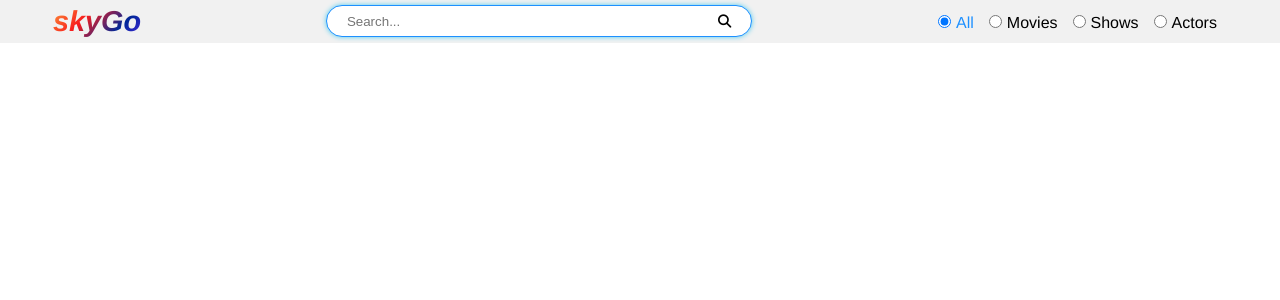
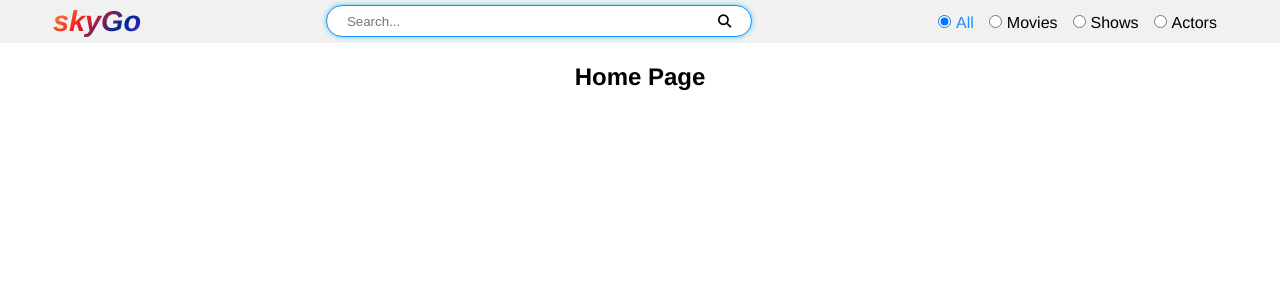
Before and after one commit to Gio85/sky_go_test, a React (Create React App) app: page / in a window 1280 px wide. Shown: the top 300 px of the page. Built offline with nearby package versions, Linux system fonts and the light colour scheme.

Commit message:
feat(router): add router provider

```diff
--- a/package.json
+++ b/package.json
@@ -9,6 +9,7 @@
     "axios": "^0.21.1",
     "react": "^17.0.2",
     "react-dom": "^17.0.2",
+    "react-router-dom": "^5.2.0",
     "react-scripts": "4.0.3",
     "styled-components": "^5.2.3",
     "typescript": "^4.1.2",
@@ -45,6 +46,7 @@
     "@types/node": "^12.0.0",
     "@types/react": "^17.0.0",
     "@types/react-dom": "^17.0.0",
+    "@types/react-router-dom": "^5.1.7",
     "@types/styled-components": "^5.1.9",
     "@typescript-eslint/eslint-plugin": "^4.22.0",
     "@typescript-eslint/parser": "^4.22.0",
--- a/src/components/app/App.tsx
+++ b/src/components/app/App.tsx
@@ -2,6 +2,7 @@ import React from 'react'
 import styled from 'styled-components'
 import { NavBar } from '../features/NavBar'
 import '../../index.css'
+import { RouterProvider } from './providers/Router'
 
 const Wrapper = styled.div`
   width: 100%;
@@ -12,6 +13,7 @@ export const App: React.FC = () => {
   return (
     <Wrapper>
       <NavBar />
+      <RouterProvider />
     </Wrapper>
   )
 }
--- /dev/null
+++ b/src/components/app/providers/Router.tsx
@@ -0,0 +1,18 @@
+import React from 'react'
+import { BrowserRouter as Router, Route, Switch } from 'react-router-dom'
+import { ROUTE } from '../../../types'
+import { Home } from '../../pages/Home'
+import { ShowDetails } from '../../pages/Show'
+import { ActorDetails } from '../../pages/Actor'
+import { MovieDetails } from '../../pages/Movie'
+
+export const RouterProvider: React.FC = () => (
+  <Router>
+    <Switch>
+      <Route exact path={ROUTE.HOME} component={Home} />
+      <Route exact path={ROUTE.READ_SHOW} component={ShowDetails} />
+      <Route exact path={ROUTE.READ_ACTORS} component={ActorDetails} />
+      <Route exact path={ROUTE.READ_MOVIE} component={MovieDetails} />
+    </Switch>
+  </Router>
+)
--- a/src/components/features/NavBar.tsx
+++ b/src/components/features/NavBar.tsx
@@ -9,7 +9,6 @@ const StyledNav = styled.div`
   display: flex;
   justify-content: center;
   background-color: ${COLORS.LIGHT_GREY};
-  position: fixed;
   width: 100%;
 `
 
--- /dev/null
+++ b/src/components/pages/Actor.tsx
@@ -0,0 +1,11 @@
+import React from 'react'
+import styled from 'styled-components'
+
+const StyledTitle = styled.h2`
+  display: flex;
+  justify-content: center;
+`
+
+export const ActorDetails: React.FC = () => {
+  return <StyledTitle>Actor</StyledTitle>
+}
--- /dev/null
+++ b/src/components/pages/Home.tsx
@@ -0,0 +1,11 @@
+import React from 'react'
+import styled from 'styled-components'
+
+const StyledTitle = styled.h2`
+  display: flex;
+  justify-content: center;
+`
+
+export const Home: React.FC = () => {
+  return <StyledTitle>Home Page</StyledTitle>
+}
--- /dev/null
+++ b/src/components/pages/Movie.tsx
@@ -0,0 +1,11 @@
+import React from 'react'
+import styled from 'styled-components'
+
+const StyledTitle = styled.h2`
+  display: flex;
+  justify-content: center;
+`
+
+export const MovieDetails: React.FC = () => {
+  return <StyledTitle>Movie</StyledTitle>
+}
--- /dev/null
+++ b/src/components/pages/Show.tsx
@@ -0,0 +1,11 @@
+import React from 'react'
+import styled from 'styled-components'
+
+const StyledTitle = styled.h2`
+  display: flex;
+  justify-content: center;
+`
+
+export const ShowDetails: React.FC = () => {
+  return <StyledTitle>Show</StyledTitle>
+}
--- a/src/types.ts
+++ b/src/types.ts
@@ -17,6 +17,14 @@ export enum ENDPOINT {
   SHOW = 'tv',
   ACTORS = 'person'
 }
+
+export enum ROUTE {
+  HOME = '/',
+  READ_MOVIE = '/movie/:id',
+  READ_SHOW = '/tv/:id',
+  READ_ACTORS = '/person/:id'
+}
+
 
 interface IEntity {
   genre_ids: number[]
```
Also changed, not shown: 1 other file (tests, documents, lock files or other folders).
